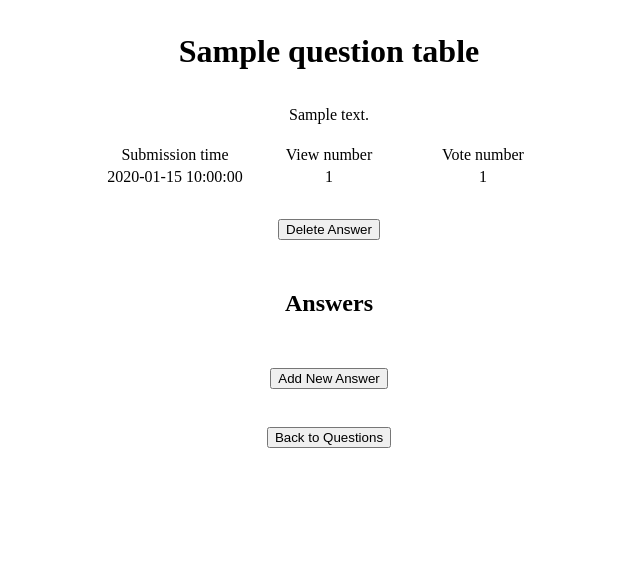
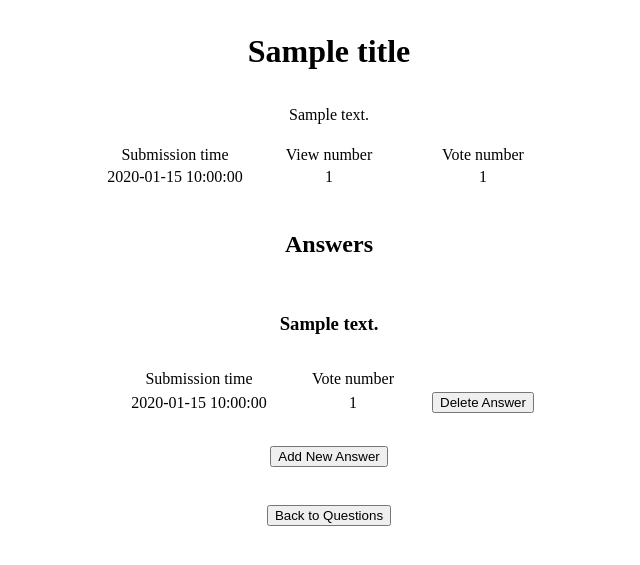
Before and after one commit to gergobereczk/ask-mate, a Flask app: template templates/display_a_question.html in a window 1280 px wide. Shown: the top 565 px of the page, without its empty margins (311-951 px from the left). Run offline with Flask 2, Linux system fonts and the light colour scheme; the template is opened without the code that fills it: most values are stand-ins (such as "Sample title", 1, 10 or a date in 2020).

Commit message:
comment from sql

```diff
--- a/templates/display_a_question.html
+++ b/templates/display_a_question.html
@@ -13,14 +13,17 @@ h3 {line-height:50px;}
 </head>
 <body>
 <p>
-<h1 class="big" align="center"><strong>{{ question_table["title"] }}</strong></h1>
+{% for title in question_table %}
+<h1 class="big" align="center"><strong>{{ title.title }}</strong></h1>
+{% endfor %}
 </p>
 
 <p align="center">
     <table align="center">
     <tr>
         <td align="center" width="800">
- {{ question_table["message"] }}
+            {% for line in question_table %}
+ {{ line.message }}
         </td>
     </tr>
 </table>
@@ -35,27 +38,26 @@ h3 {line-height:50px;}
         <tr>
 
                 <td width="150" align="center">
-        {{ question_table["submission_time"] }}
+        {{ line.submission_time }}
         </td>
                         <td width="150" align="center">
 
-        {{ question_table["view_number"] }}
+        {{ line.view_number }}
                         </td>
                                 <td width="150" align="center">
 
-        {{ question_table["vote_number"] }}
+        {{ line.vote_number }}
                         </td>
     </tr>
-
+{% endfor %}
 </table>
-<h3><p align="center"><a href="{{  url_for('display_question', question_id=question_table.id) }}" type="button"><button type="button">Delete Answer</button></a></p></h3>
 <h2 align="center"><strong>Answers</strong></h2>
 
     <input type="hidden" name="id" value="t">
 
-{% for line in range(the_len) %}
+{% for line in answer_table %}
 
-<h3 class="big" align="center"><strong>{{ answer_table[line]["message"] }}</strong></h3>
+<h3 class="big" align="center"><strong>{{ line.message }}</strong></h3>
 <p>
 
     <table align="center">
@@ -66,9 +68,9 @@ h3 {line-height:50px;}
     </tr>
 
     <tr>
-        <td width="150" align="center">{{ answer_table[line]["submission_time"] }}</td>
-        <td width="150" align="center">{{ answer_table[line]["vote_number"] }}</td>
-        <td><a href="/answer/{{ answer_table[line]["id"] }}/delete" ><button type="button">Delete Answer</button></a></td>
+        <td width="150" align="center">{{ line.submission_time }}</td>
+        <td width="150" align="center">{{ line.vote_number }}</td>
+        <td><a href="/answer/{{ line.id }}/delete" ><button type="button">Delete Answer</button></a></td>
 
     </tr>
     </table>
@@ -77,7 +79,9 @@ h3 {line-height:50px;}
 {% endfor %}
 <h3>
     <p align="center">
-        <a href="/question/{{ question_table.id }}/new-answer">
+        {% for line in question_table %}
+        <a href="/question/{{ line.id }}/new-answer">
+            {% endfor %}
             <button type="button">Add New Answer</button>
         </a>
     </p>
```
